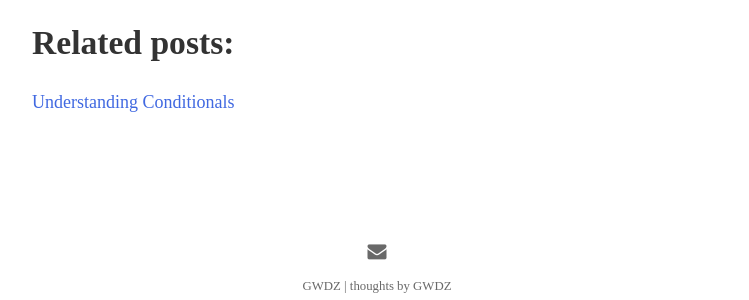
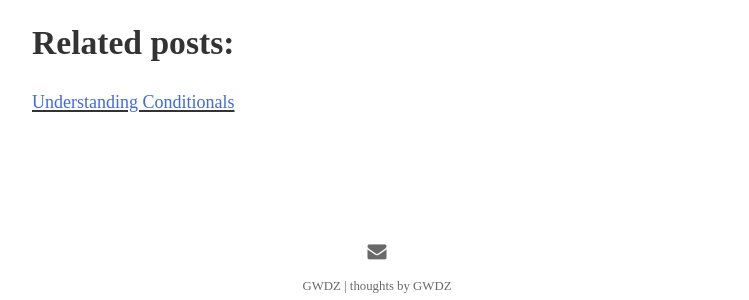
Before and after one commit to GWDZ-true/gwdz-site, a Jekyll site: the page built from _posts/2022-08-18-an-implication-of-the-preface-paradox.md, in a window 1280 px wide. Shown: the part 1240-1540 px from the top of the page, without its empty margins (263-1012 px from the left). Built offline with Jekyll 4.4.1, drawn with Linux system fonts in a browser that asks for light colours; some web fonts are replaced.

Commit message:
Update related-posts.html

```diff
--- a/_includes/related-posts.html
+++ b/_includes/related-posts.html
@@ -7,12 +7,13 @@
         {% if listed_posts_urls contains mypost.url %}
         {% else %}
           <li>
-            <h3>
+            <h3> <u>
               <a href="{{ https://site.github.url }}{{ mypost.url }}">
                 {{ mypost.title }}
                 <!--<img src="{{ site.url }}{{ site.baseurl }}/images/{{ mypost.image.teaser }}">-->
                 <!--<small>{{ mypost.date | date: "%B %-d, %Y" }}</small>-->
               </a>
+              </u>
             </h3>
           </li>
           {% assign listed_posts_urls = listed_posts_urls | push: mypost.url %}
```
